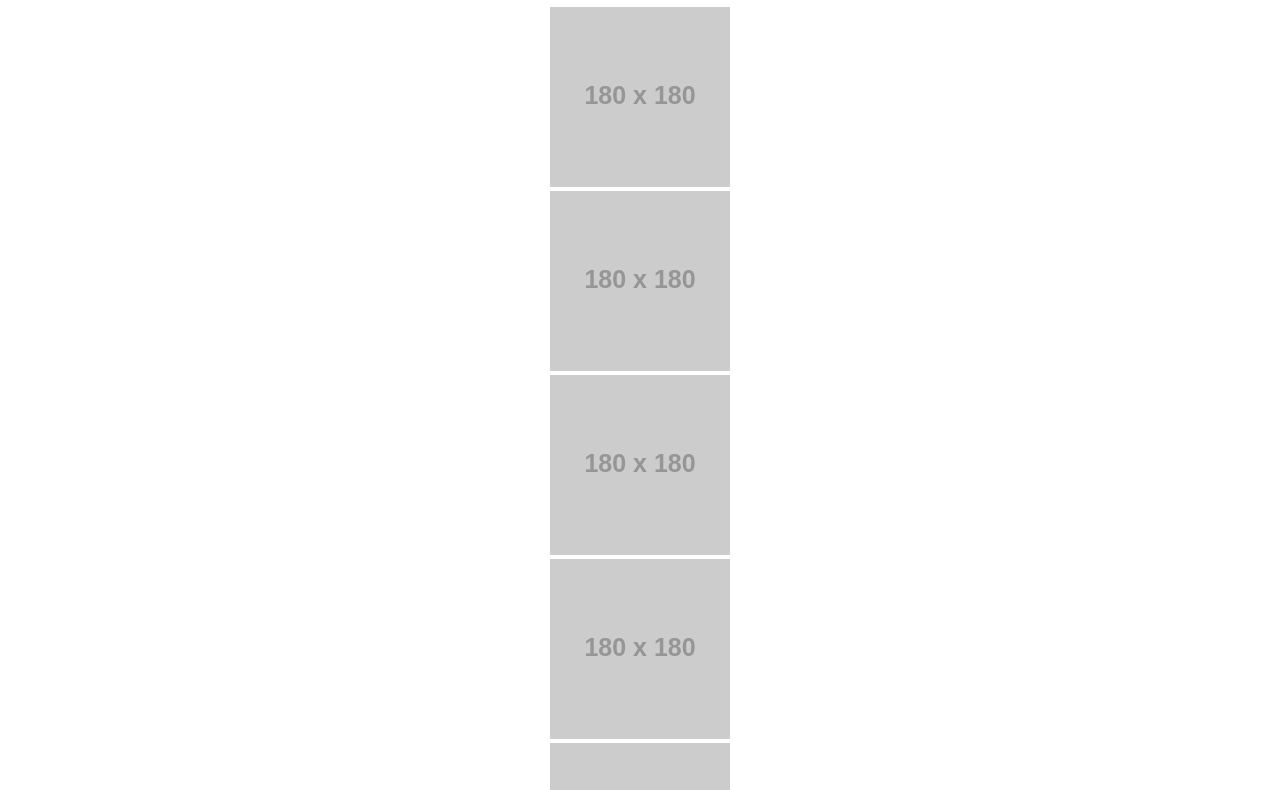
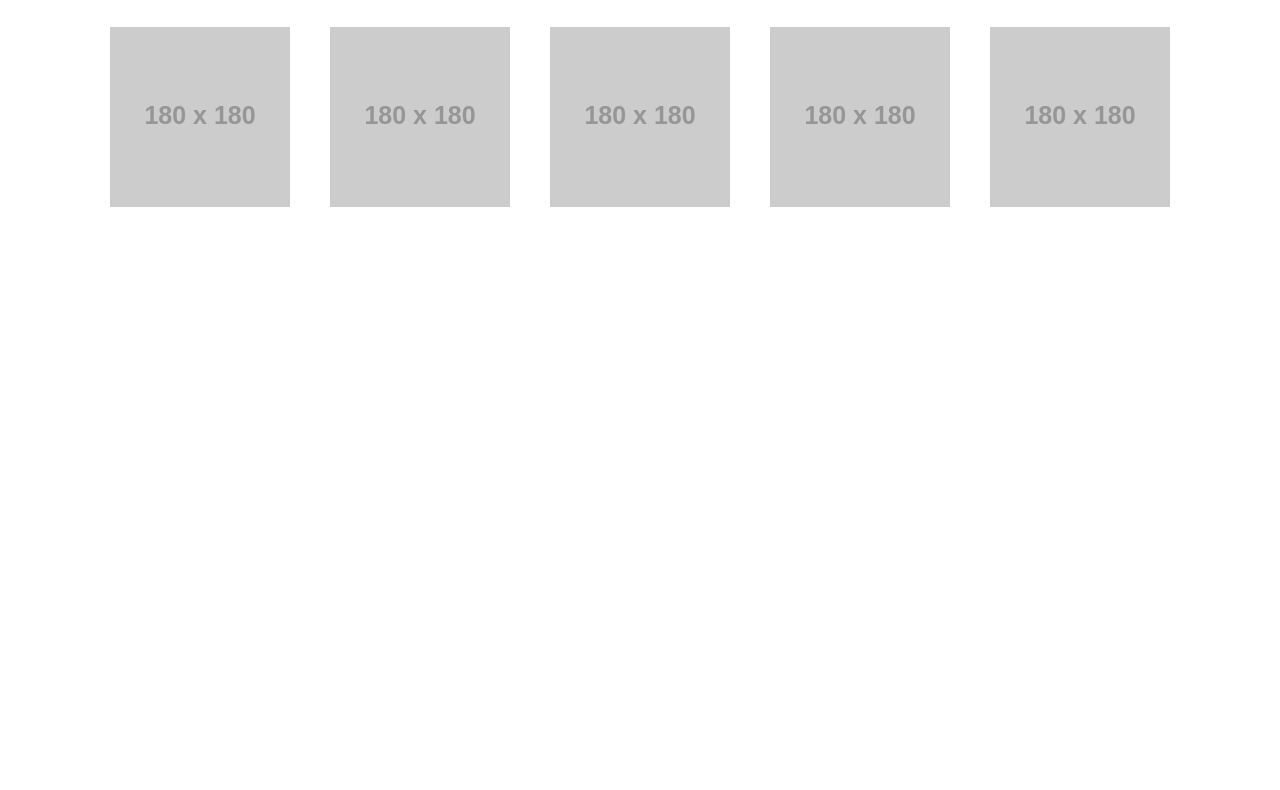
Before and after one commit to luisaziccarelli/bestwebsite.github.io, a plain HTML site: page index.html in a window 1280 px wide. Shown: the part 107-897 px from the top of the page. After the commit the page ends 800 px from the top, so only its background shows below. Drawn offline with Linux system fonts and the light colour scheme; placeholder pictures from the web are drawn by us.

Commit message:
a image layout

```diff
--- a/src/_blogcontainer.scss
+++ b/src/_blogcontainer.scss
@@ -1,6 +1,11 @@
 #blog-container {
+
     display: flex;
-    flex-direction: column;
+    flex-wrap: wrap;
     justify-content: center;
-    align-items: center;
+
 }
+
+a {
+    margin: 20px;
+}
```
Also changed, not shown: src/main.css, 1 other file.
